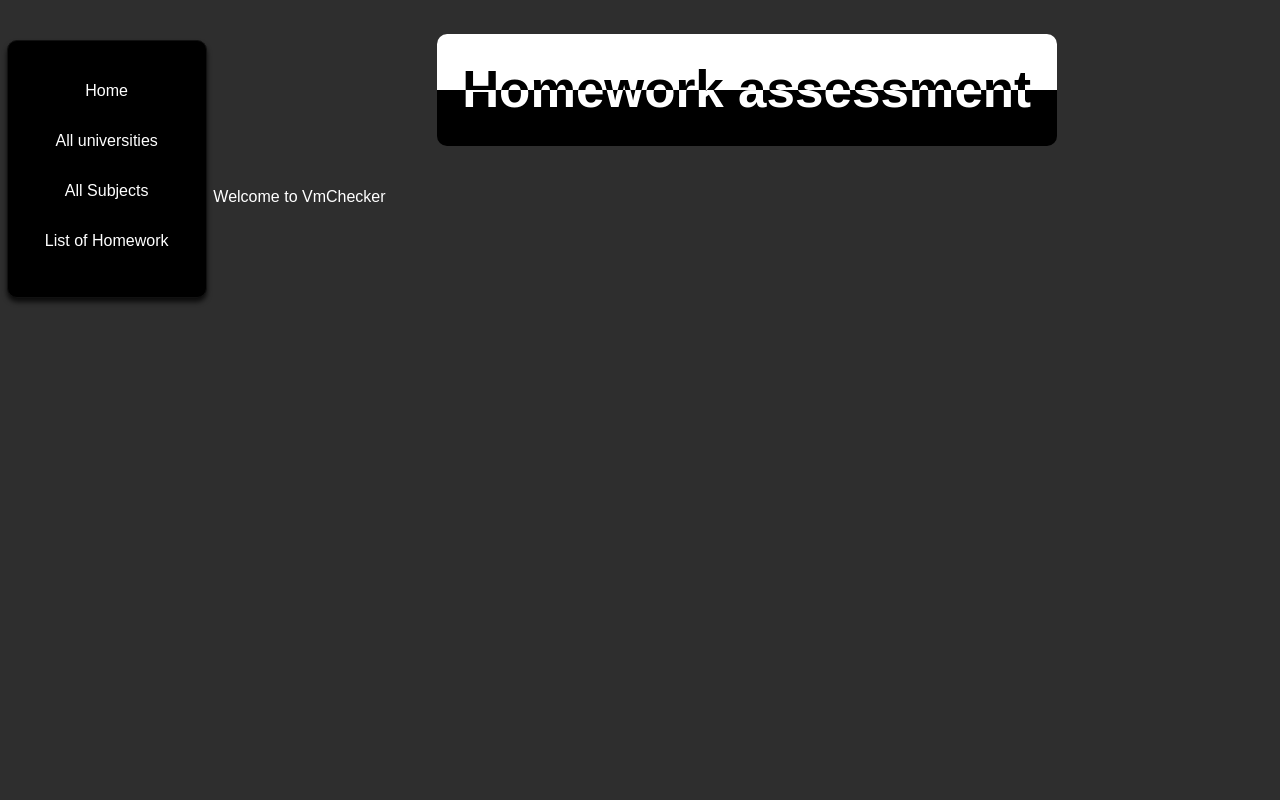
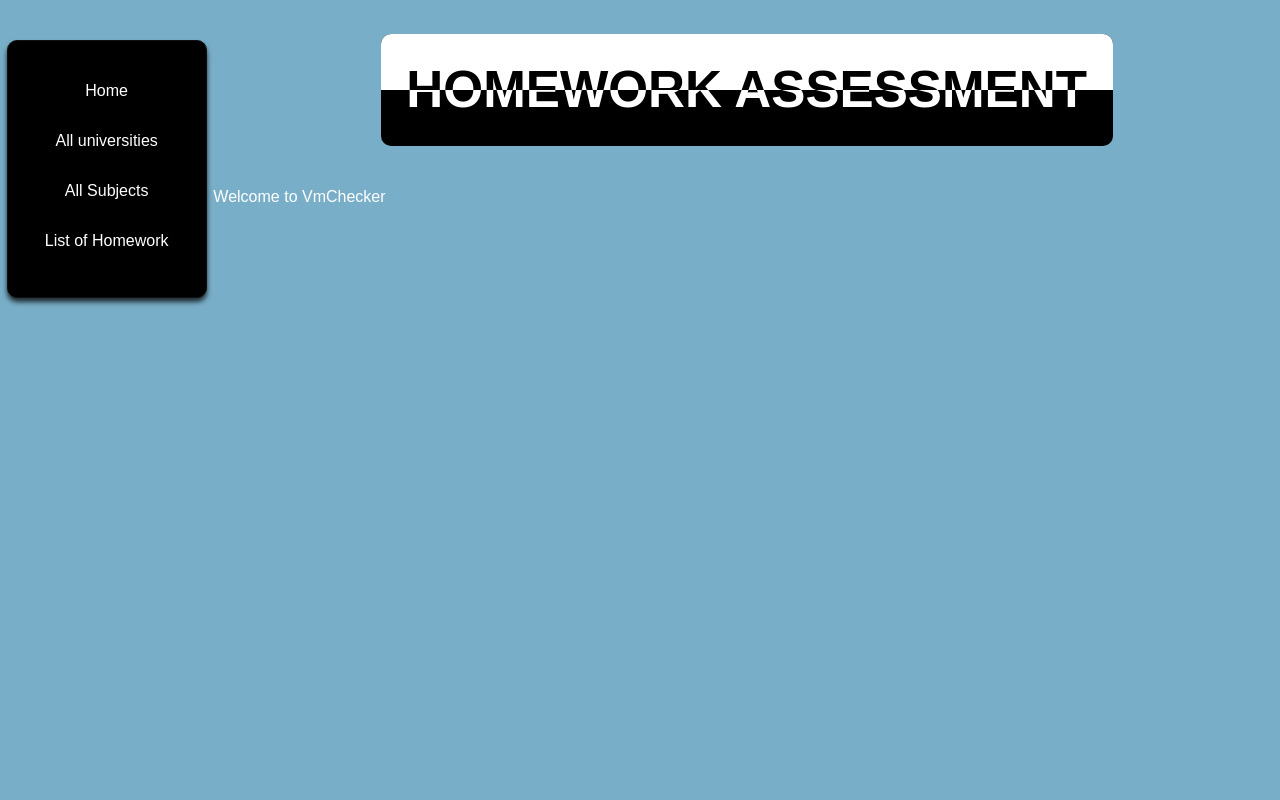
Before and after one commit to Lucian-MihaiStan/Vmchecker-Django, a Django app: page /univ/ in a window 1280 px wide. Run offline with Django 3.2, Linux system fonts and the light colour scheme; data that the repository does not hold is empty.

Commit message:
css fixed

```diff
--- a/vmchecker/univ/static/css/styles.css
+++ b/vmchecker/univ/static/css/beauty.css
@@ -2,7 +2,7 @@ html, body {
     padding: 0px;
     margin: 0px;
     font-family: 'Raleway', sans-serif;
-    background-color: rgb(46, 46, 46);
+    background-color: #79aec8;
     height: 100%;
 }
 
--- a/vmchecker/univ/templates/base.html
+++ b/vmchecker/univ/templates/base.html
@@ -10,7 +10,7 @@
     <title>VmChecker</title>
 
     {% load static %}
-    <link rel="stylesheet" href="{% static 'css/styles.css' %}">
+    <link rel="stylesheet" href="{% static 'css/beauty.css' %}">
 
 </head>
 <body>
--- a/vmchecker/univ/templates/index.html
+++ b/vmchecker/univ/templates/index.html
@@ -3,8 +3,8 @@
 {% block content %}
 <div class="title-index-page">
     <div class="title-box">
-        <h1>Homework assessment</h1>
-        <h1>Homework assessment</h1>
+        <h1>HOMEWORK ASSESSMENT</h1>
+        <h1>HOMEWORK ASSESSMENT</h1>
     </div>
     <div class="all-text">
         <p>Welcome to VmChecker</p>
```
Also changed, not shown: vmchecker/univ/migrations/0001_initial.py (deleted), vmchecker/univ/migrations/0002_auto_20210217_1944.py (deleted), vmchecker/univ/migrations/0003_auto_20210217_1945.py (deleted), vmchecker/univ/migrations/0004_auto_20210217_2017.py (deleted), vmchecker/univ/migrations/0005_auto_20210217_2057.py (deleted), vmchecker/univ/migrations/0006_auto_20210217_2256.py (deleted), vmchecker/univ/migrations/__init__.py (deleted).
